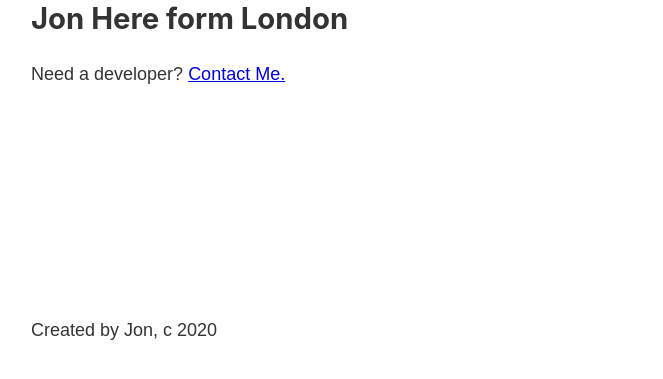
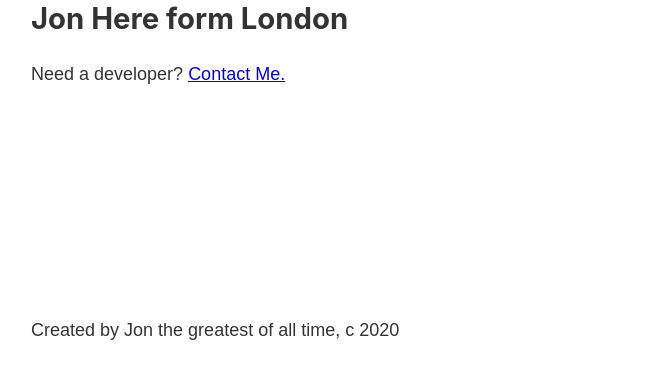
Before and after one commit to j0nnc0der/Practice_gatsbyjs, a Gatsby site: page / in a window 1280 px wide. Shown: the part 413-792 px from the top of the page, without its empty margins (252-915 px from the left). Built offline with nearby package versions, Linux system fonts and the light colour scheme; Gatsby itself is replaced by a stand-in of ours.

Commit message:
API GrapIQL

```diff
--- a/gatsby-config.js
+++ b/gatsby-config.js
@@ -9,7 +9,7 @@ module.exports = {
     siteMetadata: {
         title: `Jon believes in himself`,
         description: `Kick off your next, great Gatsby project with this default starter. This barebones starter ships with the main Gatsby configuration files you might need.`,
-        author: `JON BAU` //can also add email,socail media, key value pails, urls etc,
+        author: ` Jon the greatest of all time` //can also add email,socail media, key value pails, urls etc,
     },
     plugins: [
         `gatsby-plugin-react-helmet`,
--- a/src/components/footer.js
+++ b/src/components/footer.js
@@ -1,9 +1,24 @@
-import React from 'react'
+import React from "react"
+import { graphql, useStaticQuery } from 'gatsby'
+
+
 
 const Footer = () => {
+    const data = useStaticQuery(graphql`
+    query {
+        site {
+            siteMetadata {
+            author
+        }
+    }
+}
+    `)
+
+
+
     return (
         <footer>
-            <p> Created by Jon, c 2020</p>
+            <p> Created by{data.site.siteMetadata.author}, c 2020</p>
         </footer>
     )
 }
--- a/src/components/header.module.scss
+++ b/src/components/header.module.scss
@@ -22,7 +22,7 @@
 }
 
 .nav-item:hover {
-    color: #666666;
+    color: #ff2727;
 }
 
 .active-nav-item {
--- a/src/components/layout.module.scss
+++ b/src/components/layout.module.scss
@@ -2,6 +2,7 @@
     margin: 0 auto;
     max-width: 750px;
     padding: 1rem;
+
     display: flex;
     flex-direction: column;
     min-height: 100vh;
```
Also changed, not shown: src/components/header.module.css (added), src/components/layout.module.css (added), src/posts/gatsby.md (deleted).
